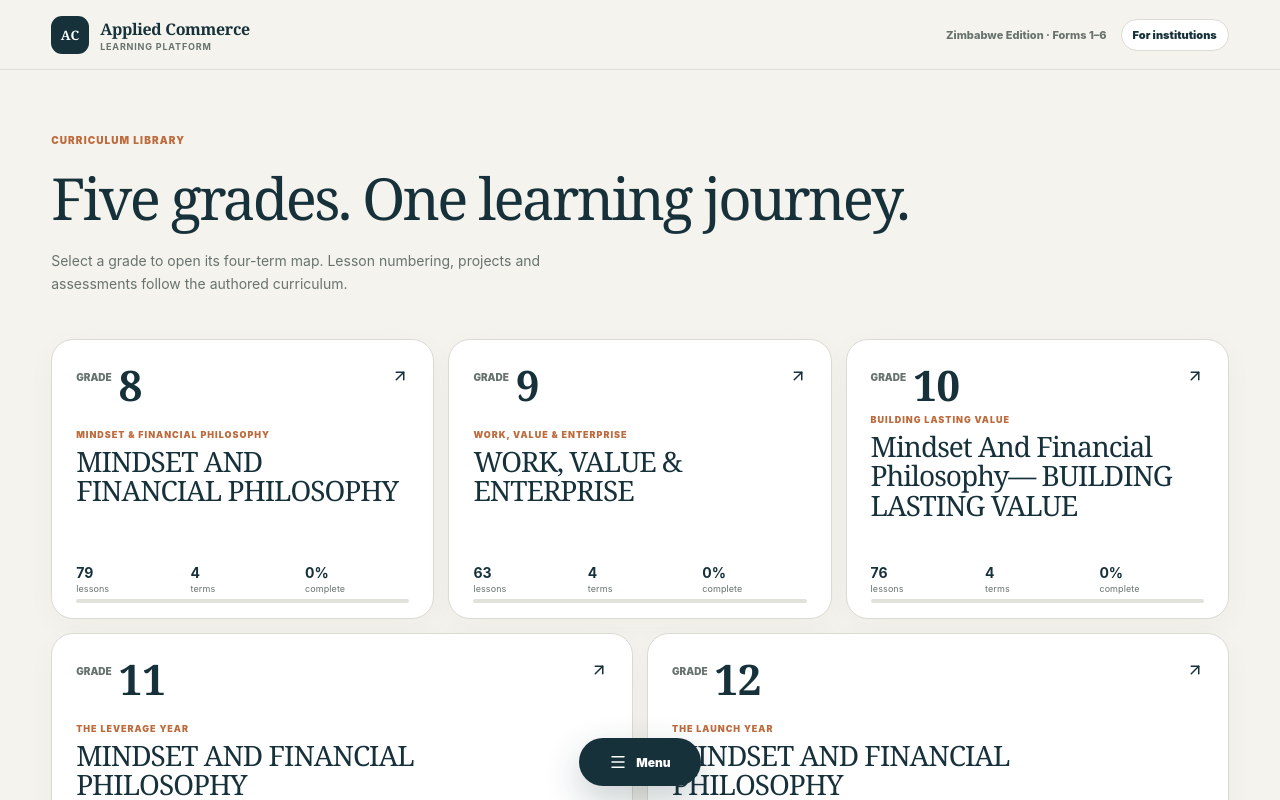
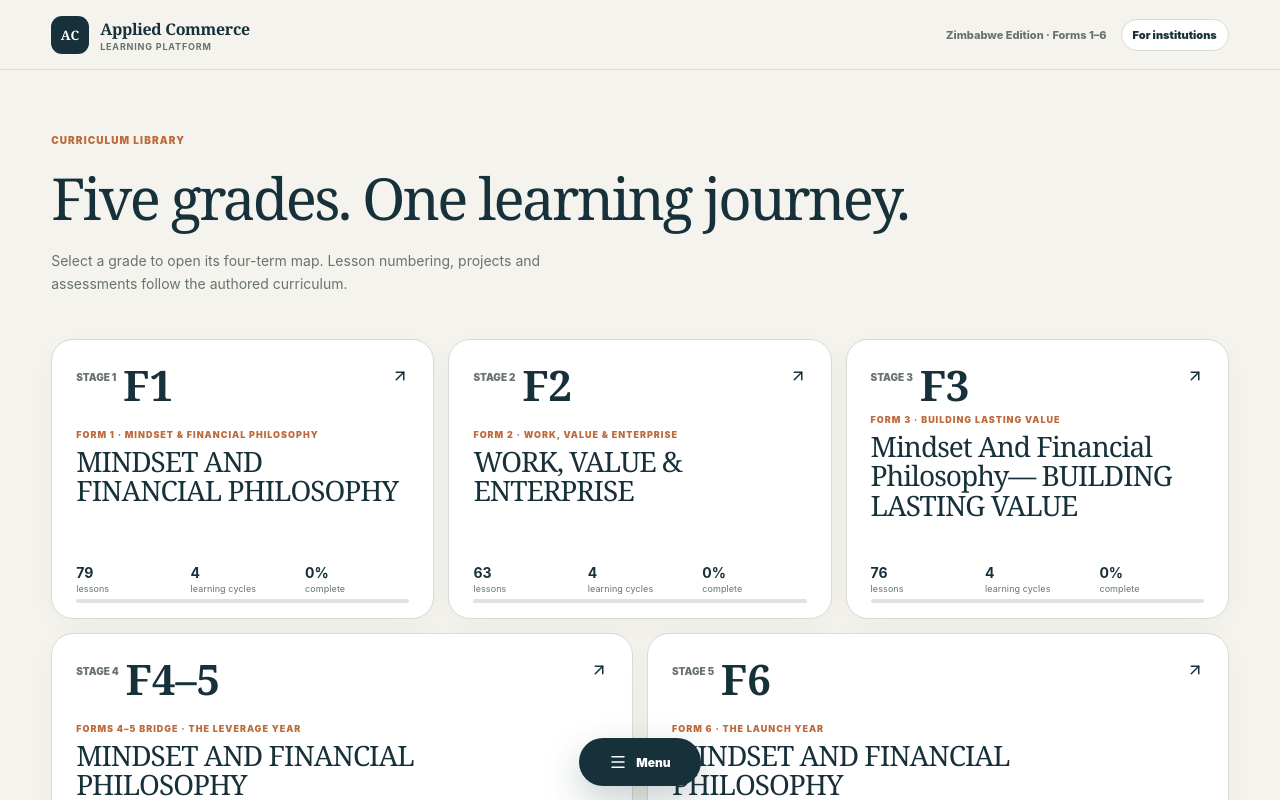
Before and after one commit to PDthePlug/Applied-Commerce-Za, a Next.js app: page /learn in a window 1280 px wide. Shown: the top 800 px of the page. Built offline with nearby package versions, Linux system fonts and the light colour scheme.

Commit message:
feat: map curriculum cards to Zimbabwe school stages

```diff
--- a/components/grade-card.tsx
+++ b/components/grade-card.tsx
@@ -3,18 +3,20 @@ import Link from "next/link";
 import { ArrowUpRight } from "lucide-react";
 import type { GradeSummary } from "@/lib/types";
 import { gradeThemes } from "@/lib/curriculum";
+import { zimbabweStage } from "@/lib/zimbabwe";
 
 export function GradeCard({grade,completed}:{grade:GradeSummary;completed:number}) {
   const pct=grade.unitCount ? Math.round(completed/grade.unitCount*100):0;
+  const stage=zimbabweStage(grade.grade);
   return <Link href={`/learn/${grade.grade}`} className={`grade-card grade-${grade.grade}`}>
-    <div className="grade-card-top"><span>Grade</span><strong>{grade.grade}</strong><ArrowUpRight/></div>
+    <div className="grade-card-top"><span>{stage.stage}</span><strong>{stage.shortPlacement}</strong><ArrowUpRight/></div>
     <div>
-      <p className="eyebrow">{gradeThemes[grade.grade]}</p>
+      <p className="eyebrow">{stage.schoolPlacement} · {gradeThemes[grade.grade]}</p>
       <h2>{grade.title.replace(/^APPLIED COMMERCE\s*[—-]\s*/i,"")}</h2>
     </div>
     <div className="grade-card-bottom">
       <div><strong>{grade.unitCount}</strong><span>lessons</span></div>
-      <div><strong>4</strong><span>terms</span></div>
+      <div><strong>4</strong><span>learning cycles</span></div>
       <div><strong>{pct}%</strong><span>complete</span></div>
     </div>
     <div className="mini-progress"><span style={{width:`${pct}%`}}/></div>
```
